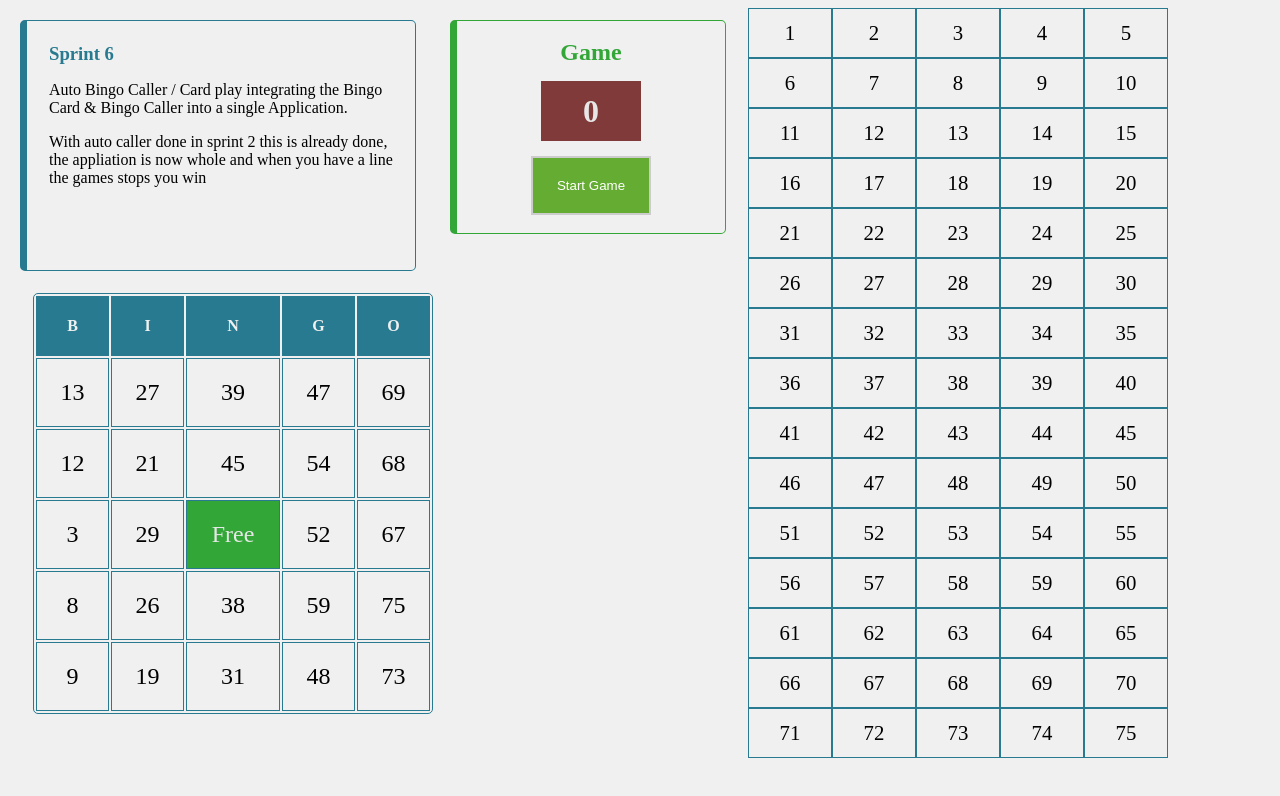
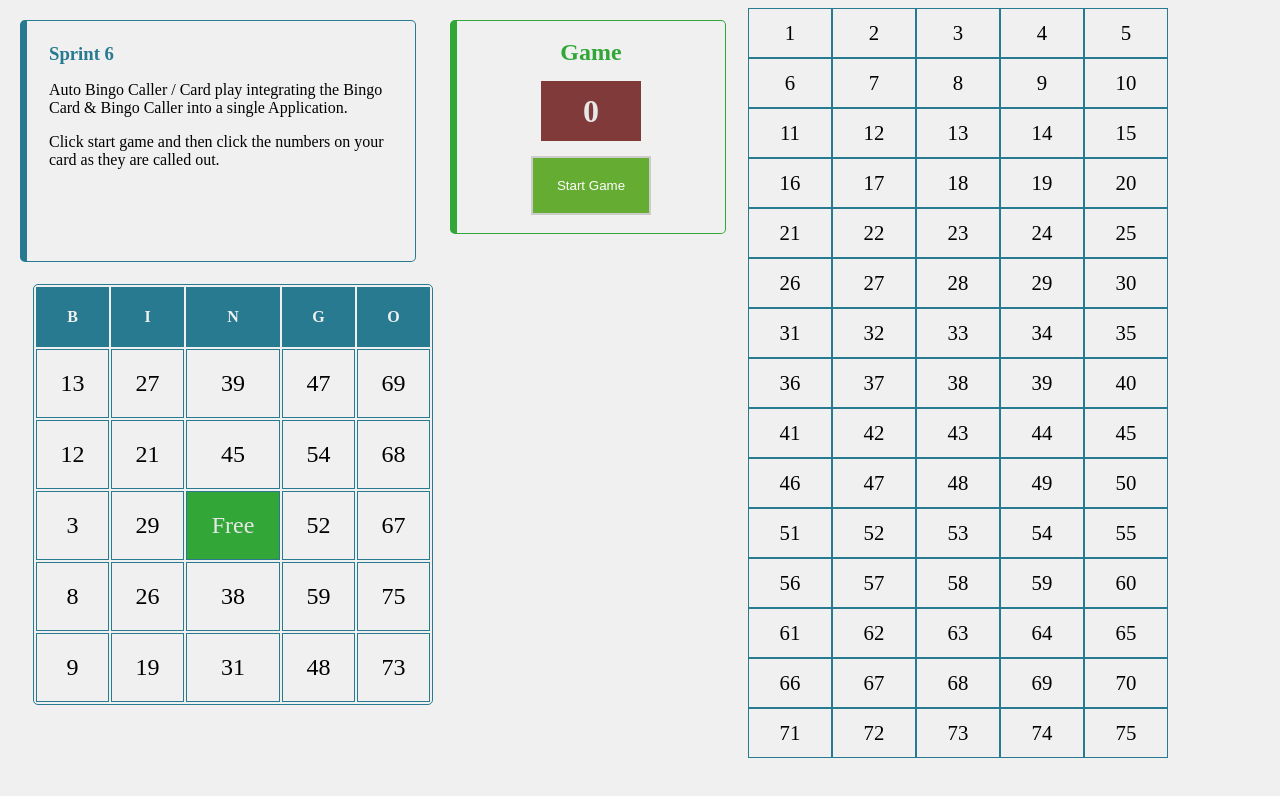
Before and after one commit to kristen-colquhoun/js_bingo, a plain HTML site: page index.html in a window 1280 px wide. Drawn offline with Linux system fonts and the light colour scheme.

Commit message:
Update index.html

```diff
--- a/index.html
+++ b/index.html
@@ -13,8 +13,7 @@
         <div class="info-card">
             <h3>Sprint 6</h3>
             <p>Auto Bingo Caller / Card play integrating the Bingo Card & Bingo Caller into a single Application.</p>
-            <p>With auto caller done in sprint 2 this is already done, the appliation is now whole and when you have a
-                line the games stops you win</p>
+            <p>Click start game and then click the numbers on your card as they are called out.</p>
         </div>
         <!-- The Bingo Card -->
         <table class="bingo-card">
```
